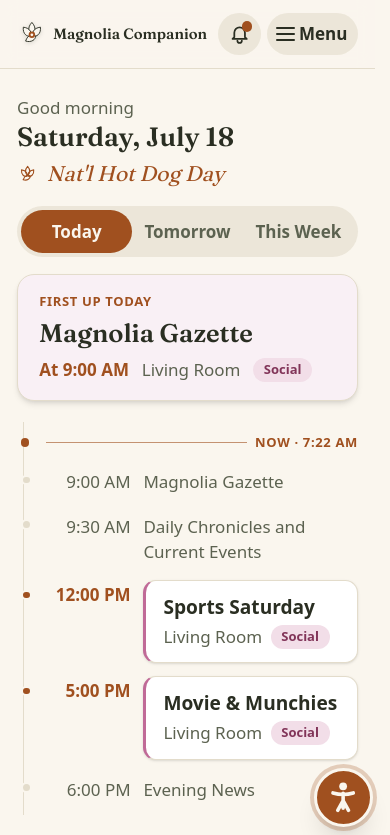
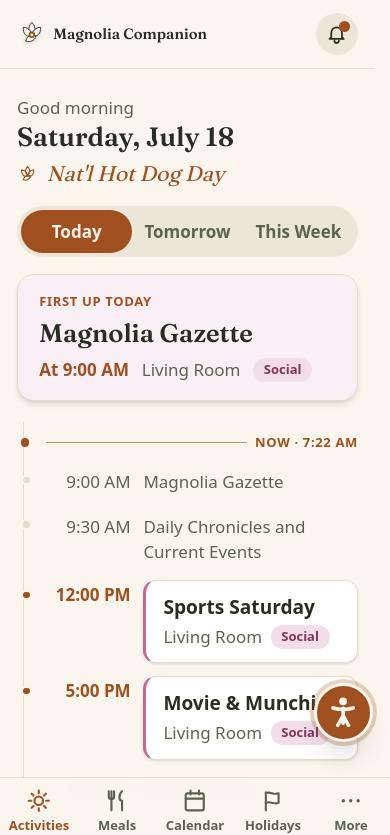
Before and after one commit to dillo/magnolia-companion, a Next.js app: page / in a window 390 px wide. Shown: the top 835 px of the page. Built offline with nearby package versions, Linux system fonts and the light colour scheme.

Commit message:
feat: fixed bottom tab bar for mobile navigation
Always-visible labeled tab bar (Activities, Meals, Calendar, Holidays, More sheet with Explore/FAQ) replaces the header Menu sheet on phones; header mobile side is just the bell; accessibility button raised above the bar.

```diff
--- a/app/layout.tsx
+++ b/app/layout.tsx
@@ -2,6 +2,7 @@ import type { Metadata } from "next";
 import { Fraunces } from "next/font/google";
 import "./globals.css";
 import AccessibilityControl from "@/components/AccessibilityControl";
+import BottomNav from "@/components/BottomNav";
 import SiteHeader from "@/components/SiteHeader";
 import { loadVisitDays } from "@/lib/content";
 
@@ -31,9 +32,10 @@ export default function RootLayout({ children }: { children: React.ReactNode })
           }}
         />
         <SiteHeader visitDays={visitDays} />
-        <main className="mx-auto max-w-6xl px-4 py-6 pb-16">
+        <main className="mx-auto max-w-6xl px-4 py-6 pb-28 lg:pb-16">
           {children}
         </main>
+        <BottomNav />
         <AccessibilityControl />
       </body>
     </html>
--- a/components/AccessibilityControl.tsx
+++ b/components/AccessibilityControl.tsx
@@ -104,7 +104,7 @@ export default function AccessibilityControl() {
   }
 
   return (
-    <div ref={rootRef} className="fixed right-4 bottom-4 z-50 flex flex-col items-end print:hidden">
+    <div ref={rootRef} className="fixed right-4 bottom-24 z-50 flex flex-col items-end print:hidden lg:bottom-4">
       {open ? (
         <div
           role="dialog"
--- /dev/null
+++ b/components/BottomNav.tsx
@@ -0,0 +1,164 @@
+"use client";
+
+import Link from "next/link";
+import { usePathname } from "next/navigation";
+import { useEffect, useRef, useState } from "react";
+
+const TABS = [
+  { href: "/", label: "Activities", icon: SunIcon },
+  { href: "/menu", label: "Meals", icon: MealIcon },
+  { href: "/calendar", label: "Calendar", icon: CalendarIcon },
+  { href: "/visits", label: "Holidays", icon: FlagIcon },
+];
+
+const MORE = [
+  { href: "/explore", label: "Explore" },
+  { href: "/faq", label: "FAQ" },
+];
+
+/** Fixed, always-visible mobile tab bar; hidden on desktop where the header nav takes over. */
+export default function BottomNav() {
+  const pathname = usePathname();
+  const [moreOpen, setMoreOpen] = useState(false);
+  const rootRef = useRef<HTMLElement>(null);
+  const moreActive = MORE.some((m) => m.href === pathname);
+
+  useEffect(() => {
+    if (!moreOpen) return;
+    function onPointerDown(event: PointerEvent) {
+      if (rootRef.current?.contains(event.target as Node)) return;
+      setMoreOpen(false);
+    }
+    function onKeyDown(event: KeyboardEvent) {
+      if (event.key === "Escape") setMoreOpen(false);
+    }
+    document.addEventListener("pointerdown", onPointerDown);
+    window.addEventListener("keydown", onKeyDown);
+    return () => {
+      document.removeEventListener("pointerdown", onPointerDown);
+      window.removeEventListener("keydown", onKeyDown);
+    };
+  }, [moreOpen]);
+
+  return (
+    <nav
+      ref={rootRef}
+      aria-label="Main"
+      className="fixed inset-x-0 bottom-0 z-40 border-t border-hairline bg-petal/95 pb-[env(safe-area-inset-bottom)] backdrop-blur lg:hidden"
+    >
+      {moreOpen && (
+        <div
+          id="bottom-more-menu"
+          className="absolute inset-x-0 bottom-full border-t border-hairline bg-card shadow-[0_-16px_32px_rgba(42,46,34,0.16)]"
+        >
+          {MORE.map((m) => {
+            const active = pathname === m.href;
+            return (
+              <Link
+                key={m.href}
+                href={m.href}
+                aria-current={active ? "page" : undefined}
+                onClick={() => setMoreOpen(false)}
+                className={`flex items-center justify-between border-b border-hairline px-6 py-4 text-lg font-semibold last:border-b-0 ${
+                  active ? "bg-copper text-petal" : "text-ink hover:bg-hairline/60"
+                }`}
+              >
+                <span>{m.label}</span>
+                <span aria-hidden="true" className={active ? "text-petal" : "text-copper"}>
+                  ›
+                </span>
+              </Link>
+            );
+          })}
+        </div>
+      )}
+
+      <div className="grid grid-cols-5">
+        {TABS.map(({ href, label, icon: Icon }) => {
+          const active = pathname === href;
+          return (
+            <Link
+              key={href}
+              href={href}
+              aria-current={active ? "page" : undefined}
+              onClick={() => setMoreOpen(false)}
+              className={`flex flex-col items-center gap-0.5 pb-2 pt-2.5 text-[13px] ${
+                active ? "font-bold text-copper" : "font-semibold text-moss"
+              }`}
+            >
+              <Icon />
+              {label}
+            </Link>
+          );
+        })}
+        <button
+          type="button"
+          aria-expanded={moreOpen}
+          aria-controls="bottom-more-menu"
+          onClick={() => setMoreOpen((value) => !value)}
+          className={`flex flex-col items-center gap-0.5 pb-2 pt-2.5 text-[13px] ${
+            moreActive || moreOpen ? "font-bold text-copper" : "font-semibold text-moss"
+          }`}
+        >
+          <MoreIcon />
+          More
+        </button>
+      </div>
+    </nav>
+  );
+}
+
+const ICON = "h-6 w-6";
+const STROKE = {
+  fill: "none",
+  stroke: "currentColor",
+  strokeWidth: 2,
+  strokeLinecap: "round",
+  strokeLinejoin: "round",
+} as const;
+
+function SunIcon() {
+  return (
+    <svg aria-hidden="true" viewBox="0 0 24 24" className={ICON}>
+      <circle cx="12" cy="12" r="4" {...STROKE} />
+      <path d="M12 2.5v2.5M12 19v2.5M2.5 12H5M19 12h2.5M5.3 5.3l1.8 1.8M16.9 16.9l1.8 1.8M18.7 5.3l-1.8 1.8M7.1 16.9l-1.8 1.8" {...STROKE} />
+    </svg>
+  );
+}
+
+function MealIcon() {
+  return (
+    <svg aria-hidden="true" viewBox="0 0 24 24" className={ICON}>
+      <path d="M7 3v18M4.5 3v5a2.5 2.5 0 0 0 5 0V3" {...STROKE} />
+      <path d="M17 3c-1.7 1.5-2.5 3.5-2.5 6 0 2 1 3 2.5 3v9" {...STROKE} />
+    </svg>
+  );
+}
+
+function CalendarIcon() {
+  return (
+    <svg aria-hidden="true" viewBox="0 0 24 24" className={ICON}>
+      <rect x="3.5" y="5" width="17" height="16" rx="2" {...STROKE} />
+      <path d="M3.5 10h17M8 2.5V6M16 2.5V6" {...STROKE} />
+    </svg>
+  );
+}
+
+function FlagIcon() {
+  return (
+    <svg aria-hidden="true" viewBox="0 0 24 24" className={ICON}>
+      <path d="M5.5 21V4" {...STROKE} />
+      <path d="M5.5 5c4-2.2 7 1.8 12 0v9c-5 1.8-8-2.2-12 0" {...STROKE} />
+    </svg>
+  );
+}
+
+function MoreIcon() {
+  return (
+    <svg aria-hidden="true" viewBox="0 0 24 24" className={ICON}>
+      <circle cx="5" cy="12" r="1.6" fill="currentColor" />
+      <circle cx="12" cy="12" r="1.6" fill="currentColor" />
+      <circle cx="19" cy="12" r="1.6" fill="currentColor" />
+    </svg>
+  );
+}
--- a/components/SiteHeader.tsx
+++ b/components/SiteHeader.tsx
@@ -2,7 +2,7 @@
 
 import Link from "next/link";
 import { usePathname } from "next/navigation";
-import { useEffect, useRef, useState } from "react";
+import { useEffect, useState } from "react";
 import type { VisitDay } from "@/lib/schema";
 import MagnoliaLogo from "@/components/MagnoliaLogo";
 import VisitNotifications from "@/components/VisitNotifications";
@@ -16,11 +16,10 @@ const NAV = [
   { href: "/faq", label: "FAQ" },
 ];
 
+/** Sticky site header: wordmark + desktop nav + holiday bell. Mobile navigation lives in BottomNav. */
 export default function SiteHeader({ visitDays }: { visitDays: VisitDay[] }) {
   const pathname = usePathname();
-  const [open, setOpen] = useState(false);
   const [scrolled, setScrolled] = useState(false);
-  const rootRef = useRef<HTMLElement>(null);
 
   useEffect(() => {
     function onScroll() {
@@ -31,26 +30,8 @@ export default function SiteHeader({ visitDays }: { visitDays: VisitDay[] }) {
     return () => window.removeEventListener("scroll", onScroll);
   }, []);
 
-  useEffect(() => {
-    if (!open) return;
-    function onPointerDown(event: PointerEvent) {
-      if (rootRef.current?.contains(event.target as Node)) return;
-      setOpen(false);
-    }
-    function onKeyDown(event: KeyboardEvent) {
-      if (event.key === "Escape") setOpen(false);
-    }
-    document.addEventListener("pointerdown", onPointerDown);
-    window.addEventListener("keydown", onKeyDown);
-    return () => {
-      document.removeEventListener("pointerdown", onPointerDown);
-      window.removeEventListener("keydown", onKeyDown);
-    };
-  }, [open]);
-
   return (
     <header
-      ref={rootRef}
       className={`sticky top-0 z-30 border-b border-hairline bg-petal/90 backdrop-blur ${
         scrolled ? "shadow-[0_10px_24px_rgba(42,46,34,0.08)]" : ""
       }`}
@@ -79,53 +60,11 @@ export default function SiteHeader({ visitDays }: { visitDays: VisitDay[] }) {
             <VisitNotifications visitDays={visitDays} />
           </div>
 
-          <div className="flex items-center gap-1.5 lg:hidden">
+          <div className="lg:hidden">
             <VisitNotifications visitDays={visitDays} />
-            <button
-              type="button"
-              aria-expanded={open}
-              aria-controls="mobile-main-nav"
-              onClick={() => setOpen((value) => !value)}
-              className="flex h-10 shrink-0 items-center gap-1 rounded-full bg-hairline/60 pl-2 pr-2.5 font-semibold text-ink hover:bg-hairline"
-            >
-              <span aria-hidden="true" className="grid gap-1">
-                <span className="block h-0.5 w-4.5 rounded-full bg-current" />
-                <span className="block h-0.5 w-4.5 rounded-full bg-current" />
-                <span className="block h-0.5 w-4.5 rounded-full bg-current" />
-              </span>
-              Menu
-            </button>
           </div>
         </div>
       </div>
-
-      {open && (
-        <nav
-          id="mobile-main-nav"
-          aria-label="Main"
-          className="absolute inset-x-0 top-full border-b border-hairline bg-card shadow-[0_16px_32px_rgba(42,46,34,0.16)] lg:hidden"
-        >
-          {NAV.map((n) => {
-            const active = pathname === n.href;
-            return (
-              <Link
-                key={n.href}
-                href={n.href}
-                aria-current={active ? "page" : undefined}
-                onClick={() => setOpen(false)}
-                className={`flex items-center justify-between border-b border-hairline px-6 py-4 text-lg font-semibold last:border-b-0 ${
-                  active ? "bg-copper text-petal" : "text-ink hover:bg-hairline/60"
-                }`}
-              >
-                <span>{n.label}</span>
-                <span aria-hidden="true" className={active ? "text-petal" : "text-copper"}>
-                  ›
-                </span>
-              </Link>
-            );
-          })}
-        </nav>
-      )}
     </header>
   );
 }
```
